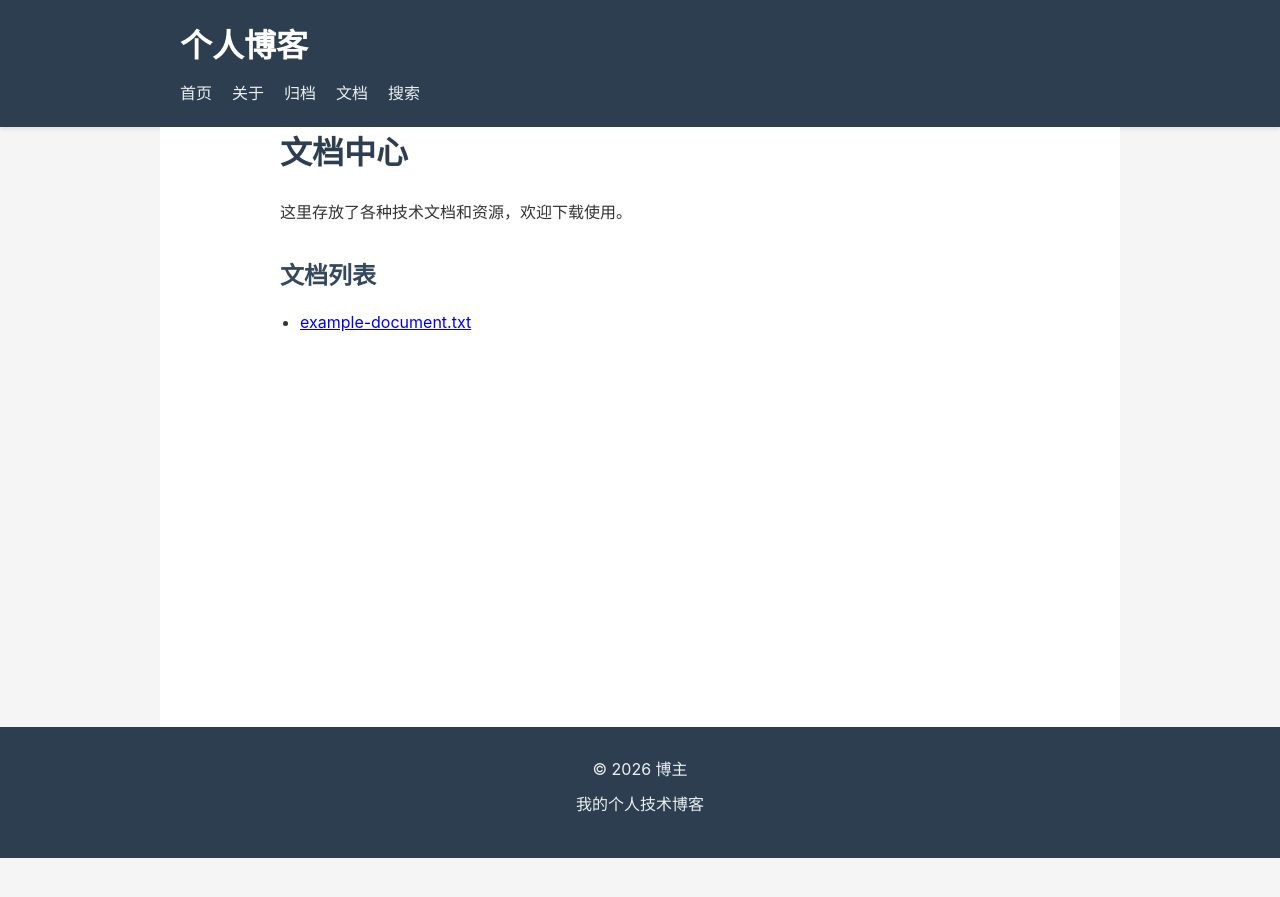
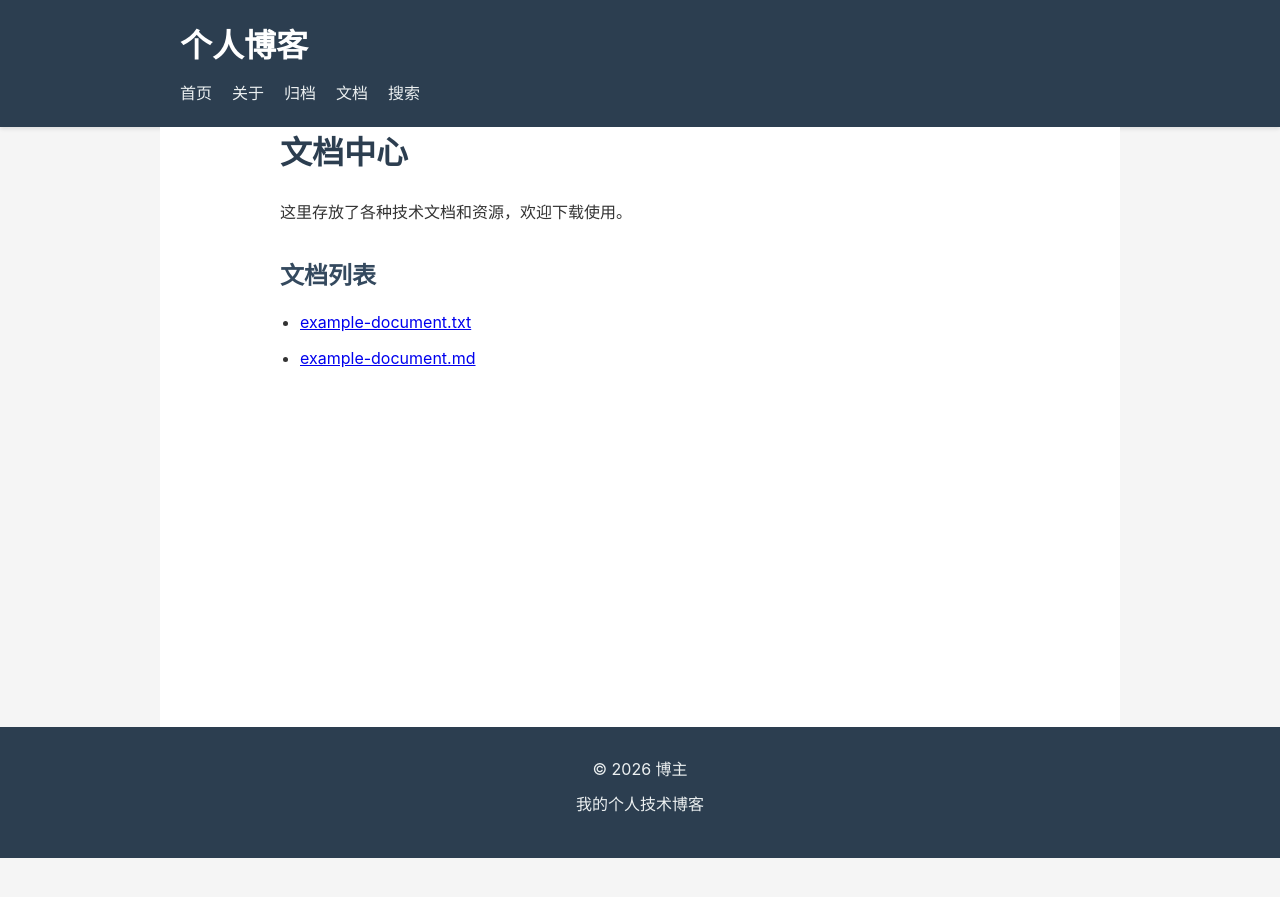
Before and after one commit to WestYang/blog-page, a Jekyll site: the page built from documents/index.md, in a window 1280 px wide. Shown: the top 897 px of the page. Built offline with Jekyll 4.4.1, drawn with Linux system fonts in a browser that asks for light colours.

Commit message:
Hardcode document links in documents page

```diff
--- a/documents/index.md
+++ b/documents/index.md
@@ -10,18 +10,16 @@ title: 文档
 
   <h2>文档列表</h2>
 
-  {% assign documents = site.static_files | where_exp: "file", "file.path contains '/documents/' and file.name != 'index.md'" %}
-  {% if documents.size > 0 %}
-    <ul class="document-list">
-      {% for document in documents %}
-        <li>
-          <a href="{{ document.path | prepend: site.baseurl }}" target="_blank">
-            {{ document.name }}
-          </a>
-        </li>
-      {% endfor %}
-    </ul>
-  {% else %}
-    <p>暂无文档，请上传文档到 <code>documents</code> 目录。</p>
-  {% endif %}
+  <ul class="document-list">
+    <li>
+      <a href="{{ site.baseurl }}/documents/example-document.txt" target="_blank">
+        example-document.txt
+      </a>
+    </li>
+    <li>
+      <a href="{{ site.baseurl }}/documents/example-document.md" target="_blank">
+        example-document.md
+      </a>
+    </li>
+  </ul>
 </div>
```
